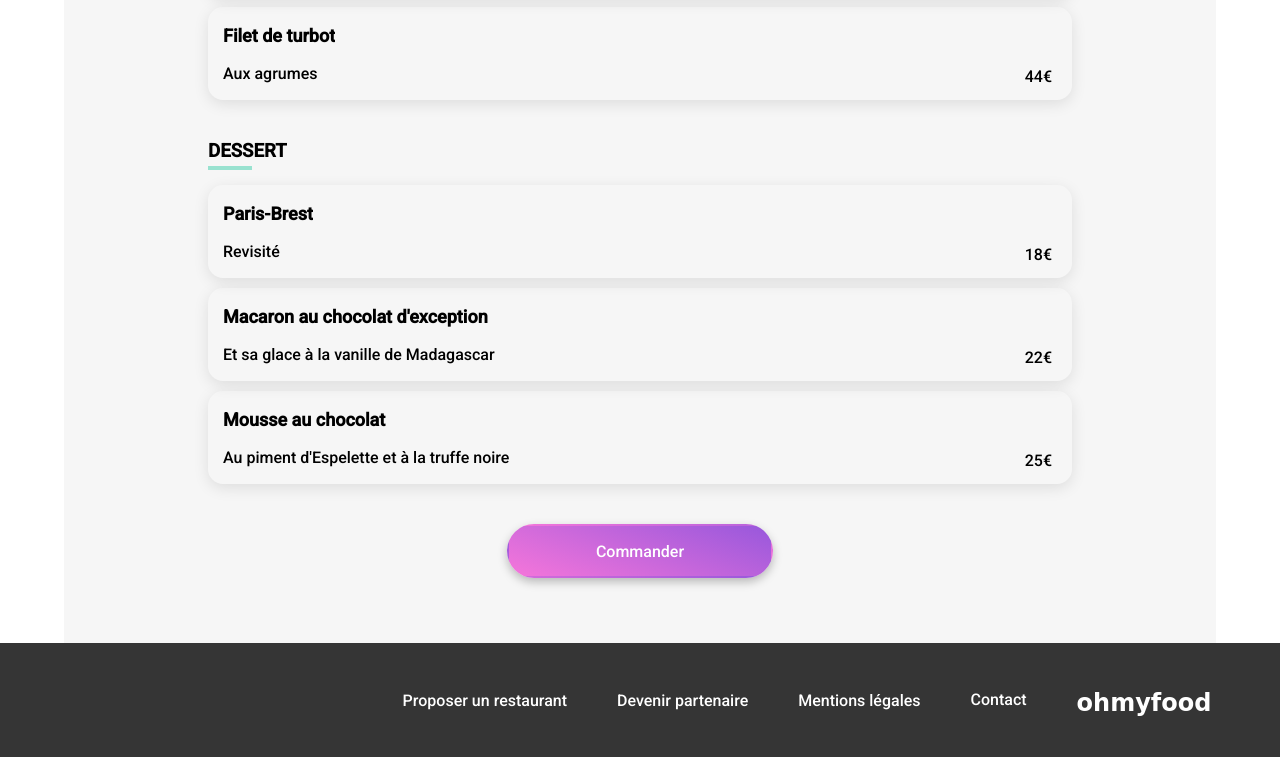
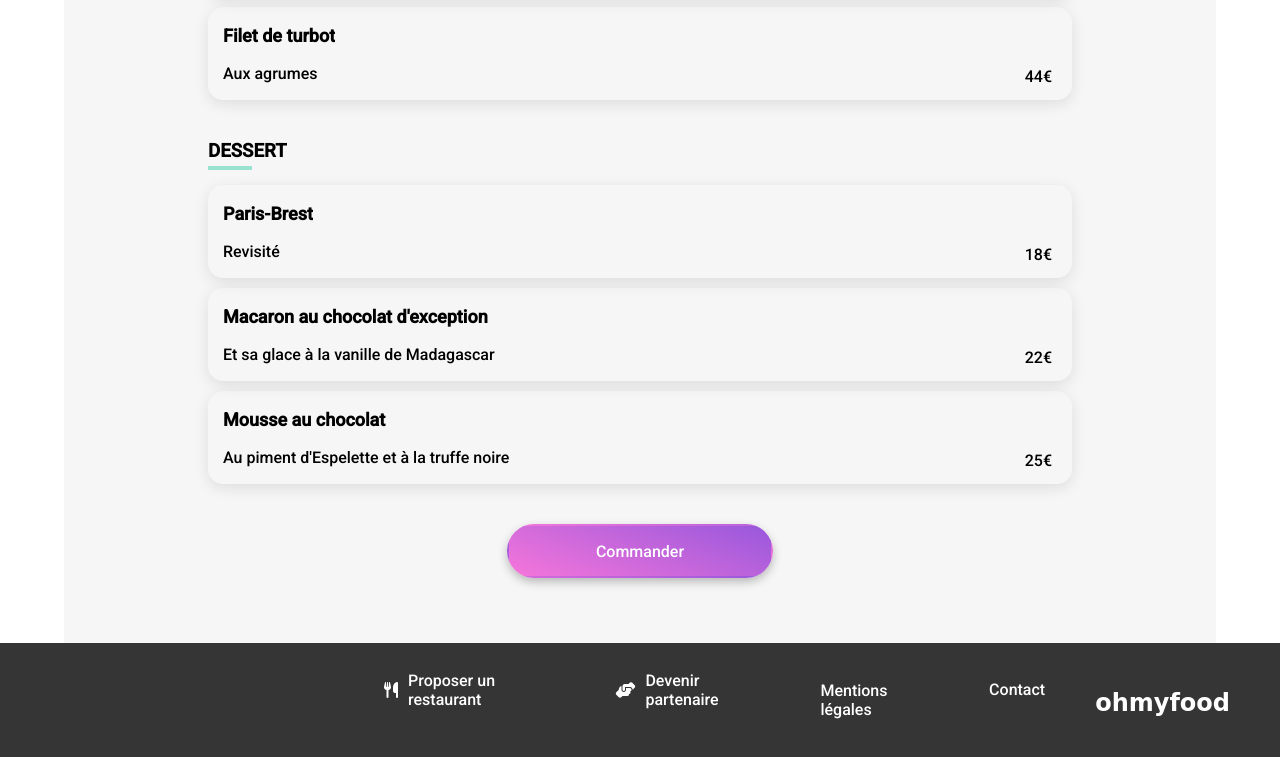
Before and after one commit to Hugo-Shenron/OhMyFood, a website: page page_2.html in a window 1280 px wide. Shown: the part 1230-1987 px from the top of the page. Drawn offline with Linux system fonts and the light colour scheme; a web font is replaced by a local one.

Commit message:
bug affichage

```diff
--- a/page_2.html
+++ b/page_2.html
@@ -198,8 +198,14 @@
                     <h2>ohmyfood</h2>
                 </div>
                 <div class="footer_p">
-                    <p>Proposer un restaurant</p>
-                    <p>Devenir partenaire</p>
+                    <div class="icon_footer">
+                        <i class="fa-solid fa-utensils" style="color: #ffffff;"></i>
+                        <p>Proposer un restaurant</p>
+                    </div>
+                    <div class="icon_footer margin_bottom_footer">
+                        <i class="fa-solid fa-handshake-angle" style="color: #ffffff;"></i>
+                        <p>Devenir partenaire</p>
+                    </div>
                     <p>Mentions légales</p>
                     <a href="mailto:hugopaynaud4@gmail.com">Contact</a>
                 </div>
```
Also changed, not shown: page_3.html (+8 -3 lines), page_4.html (+8 -2 lines), page_5.html (+8 -2 lines).
